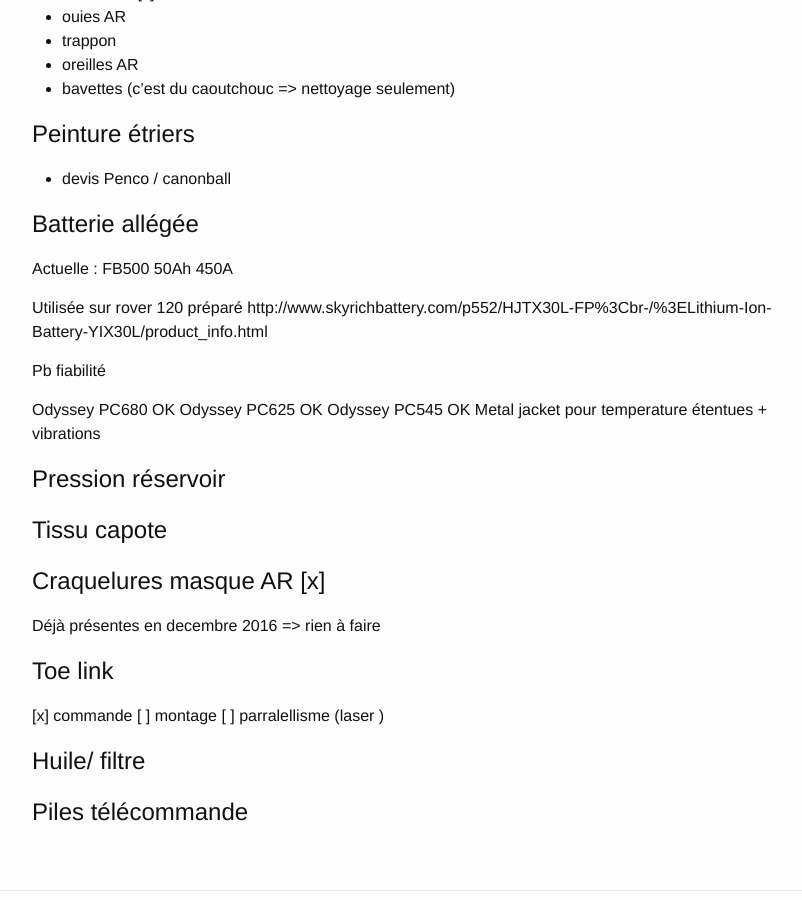
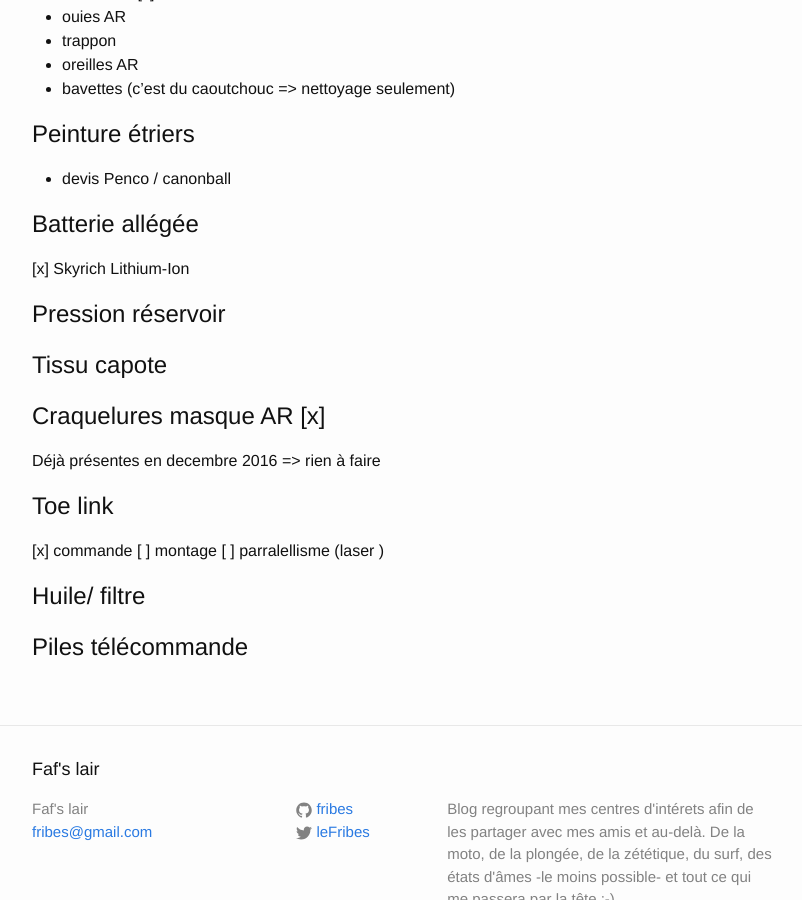
Before and after one commit to fribes/fribes.github.io, a Jekyll site: the page built from _posts/2018-03-04-todo-elise.md, in a window 1280 px wide and 900 px high, scrolled down 624 px. Shown: the whole window, without its empty margins (238-1040 px from the left). Built offline with Jekyll 4.4.1, drawn with Linux system fonts in a browser that asks for light colours.

Commit message:
update todo list

```diff
--- a/_posts/2018-03-04-todo-elise.md
+++ b/_posts/2018-03-04-todo-elise.md
@@ -35,16 +35,7 @@ categories: elise
 
 # Batterie allégée
 
-Actuelle : FB500 50Ah 450A
-
-Utilisée sur rover 120 préparé
-http://www.skyrichbattery.com/p552/HJTX30L-FP%3Cbr-/%3ELithium-Ion-Battery-YIX30L/product_info.html
-
-Pb fiabilité
-
-Odyssey PC680 OK
-Odyssey PC625 OK
-Odyssey PC545 OK Metal jacket pour temperature étentues + vibrations
+[x] Skyrich Lithium-Ion
 
 # Pression réservoir
 
```
